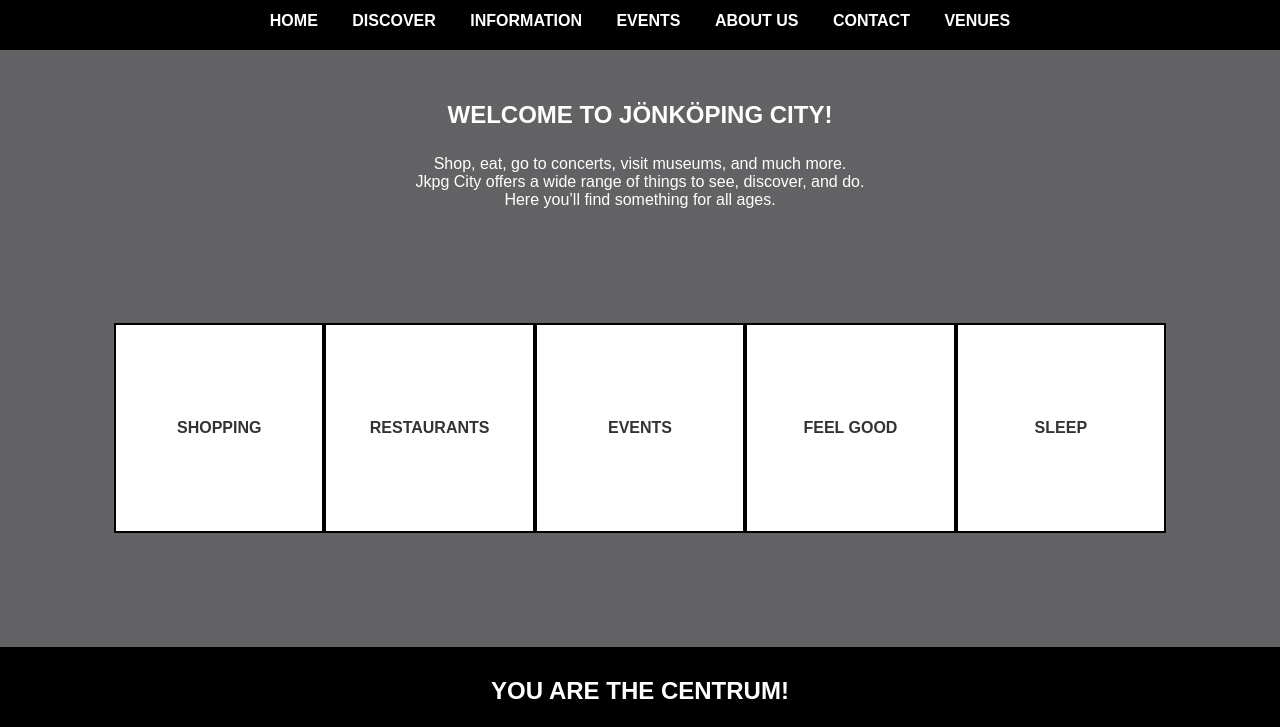
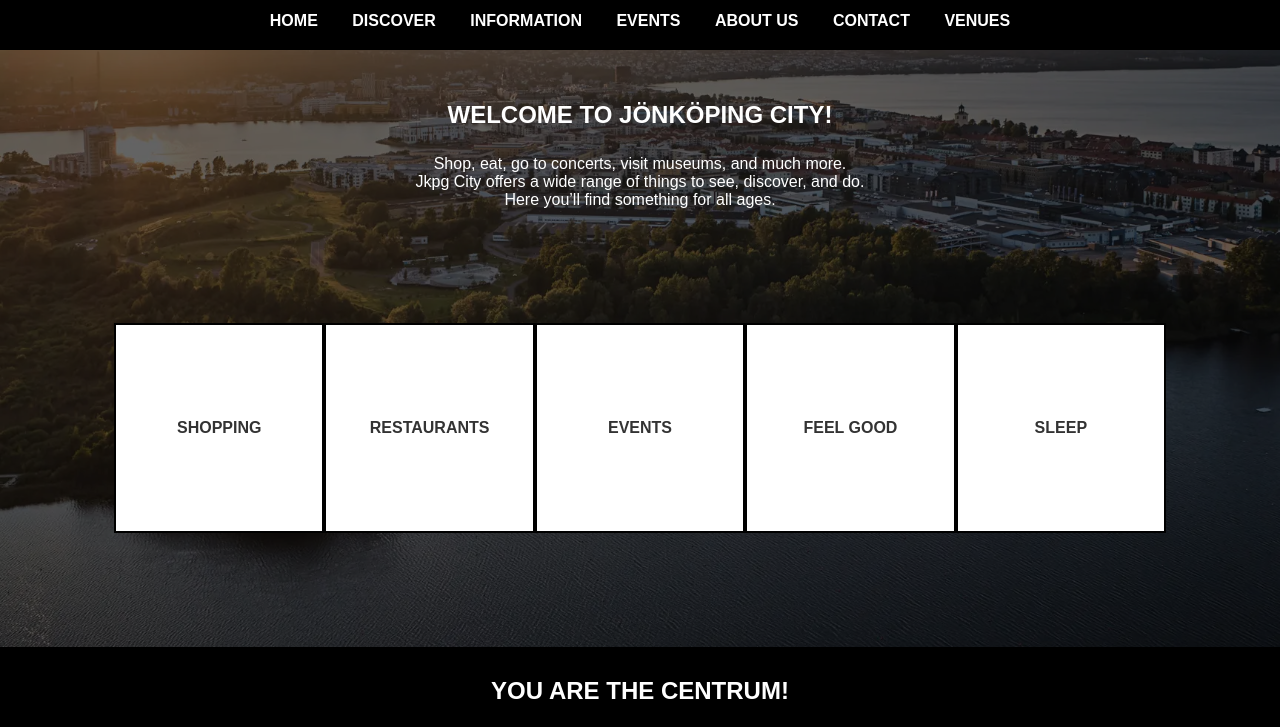
Before and after one commit to EmiliaBanak/Web-development, a website: page public/index.html in a window 1280 px wide. Shown: the part 70-797 px from the top of the page. Drawn offline with Linux system fonts and the light colour scheme; a web font is replaced by a local one.

Commit message:
path page background image

```diff
--- a/public/main.css
+++ b/public/main.css
@@ -11,7 +11,7 @@ body {
   color: #333;
   background-image:
     linear-gradient(rgba(0, 0, 0, 0.6), rgba(0, 0, 0, 0.6)),
-    url("/Web-development-main/WebDev/images/JNKPG.webp");
+    url("/WebDev/images/JNKPG.webp");
   background-size: cover;
   background-position: center;
   background-repeat: no-repeat;
```
